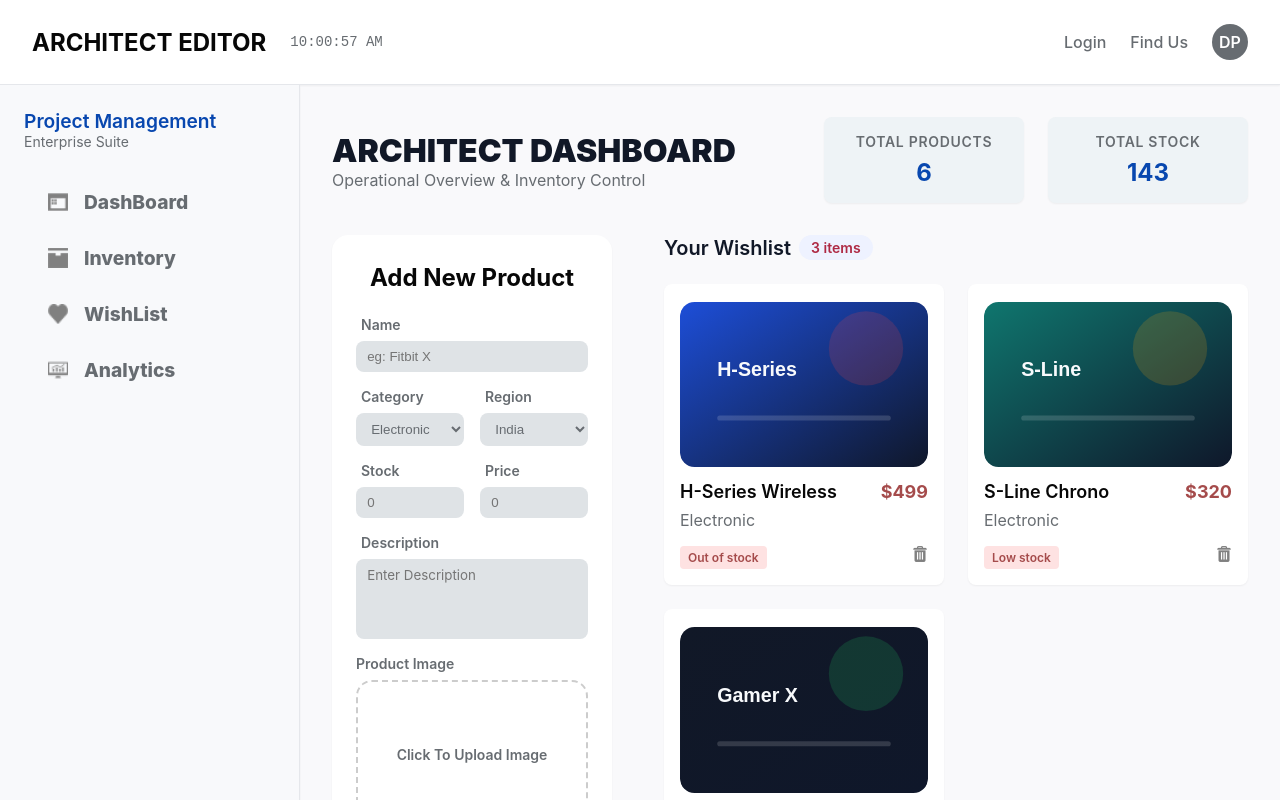
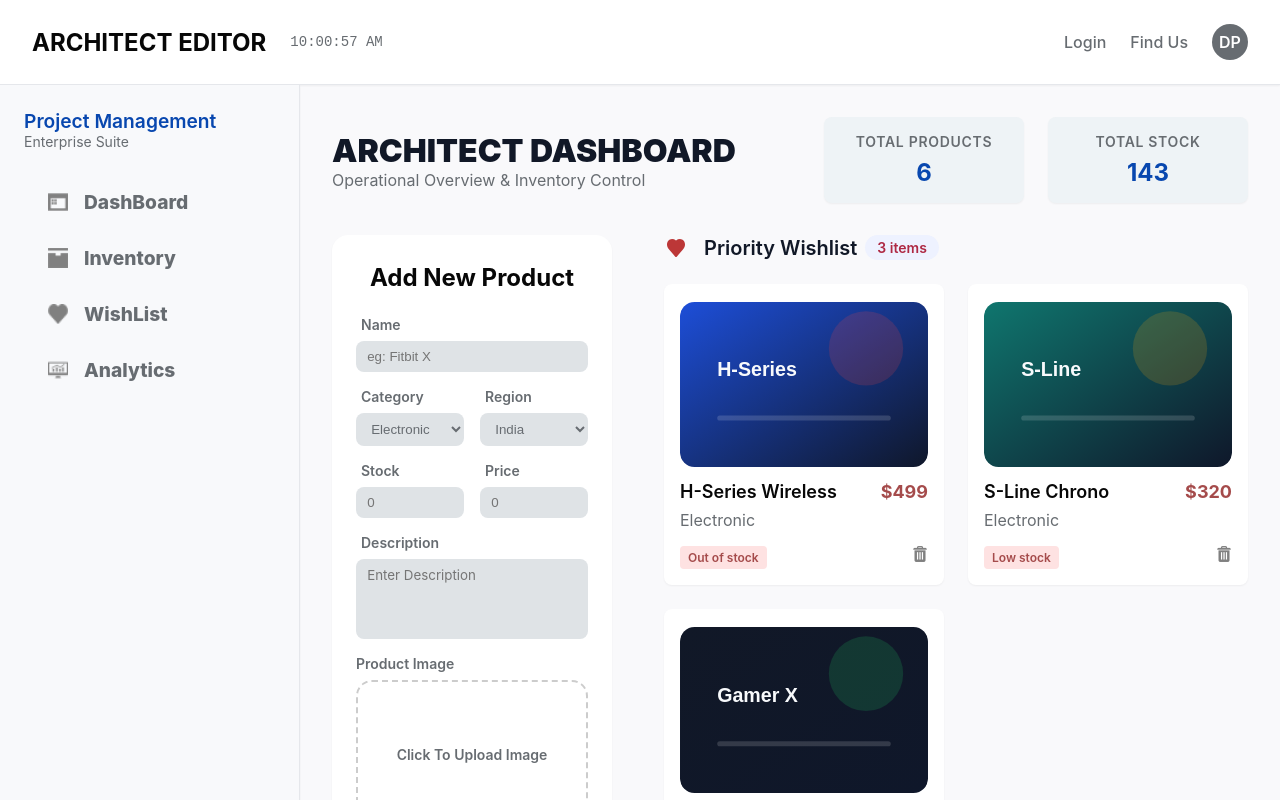
Before and after one commit to RxDB/intern_website, a React (Vite) app: page / in a window 1280 px wide. Shown: the top 800 px of the page. Built offline with nearby package versions, Linux system fonts and the light colour scheme.

Commit message:
Add heart next to priority

```diff
--- a/src/components/WishList/WishList.jsx
+++ b/src/components/WishList/WishList.jsx
@@ -8,7 +8,9 @@ const WishList = ({ wish = [], handleDelete }) => {
     return(
       <div className={styles.container}>
         <div className={styles.header}>
-            <h2 className={styles.title}>Your Wishlist</h2>
+            <h2 className={styles.title}>
+                <img src='src/icons/redHeart.svg' alt="heart" />
+                Priority Wishlist</h2>
             <span className={styles.badge}>{wish.length} items</span>
         </div>
 
--- a/src/components/WishList/WishList.module.css
+++ b/src/components/WishList/WishList.module.css
@@ -15,6 +15,9 @@
   font-weight: 600;
   color: #111827;
   margin: 0;
+
+  display: flex;
+  gap: 1rem;
 }
 
 .badge {
```
Also changed, not shown: src/icons/redHeart.svg (added).
